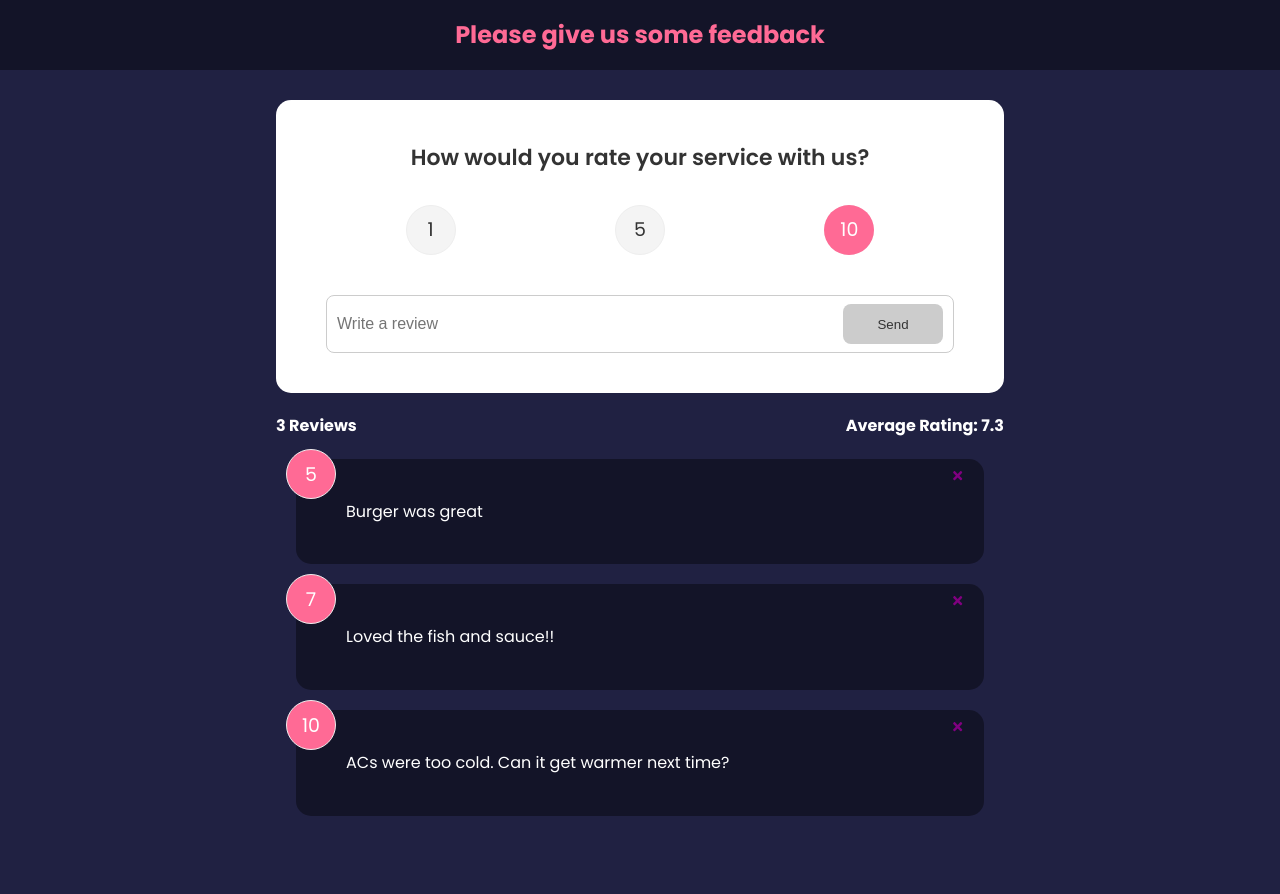
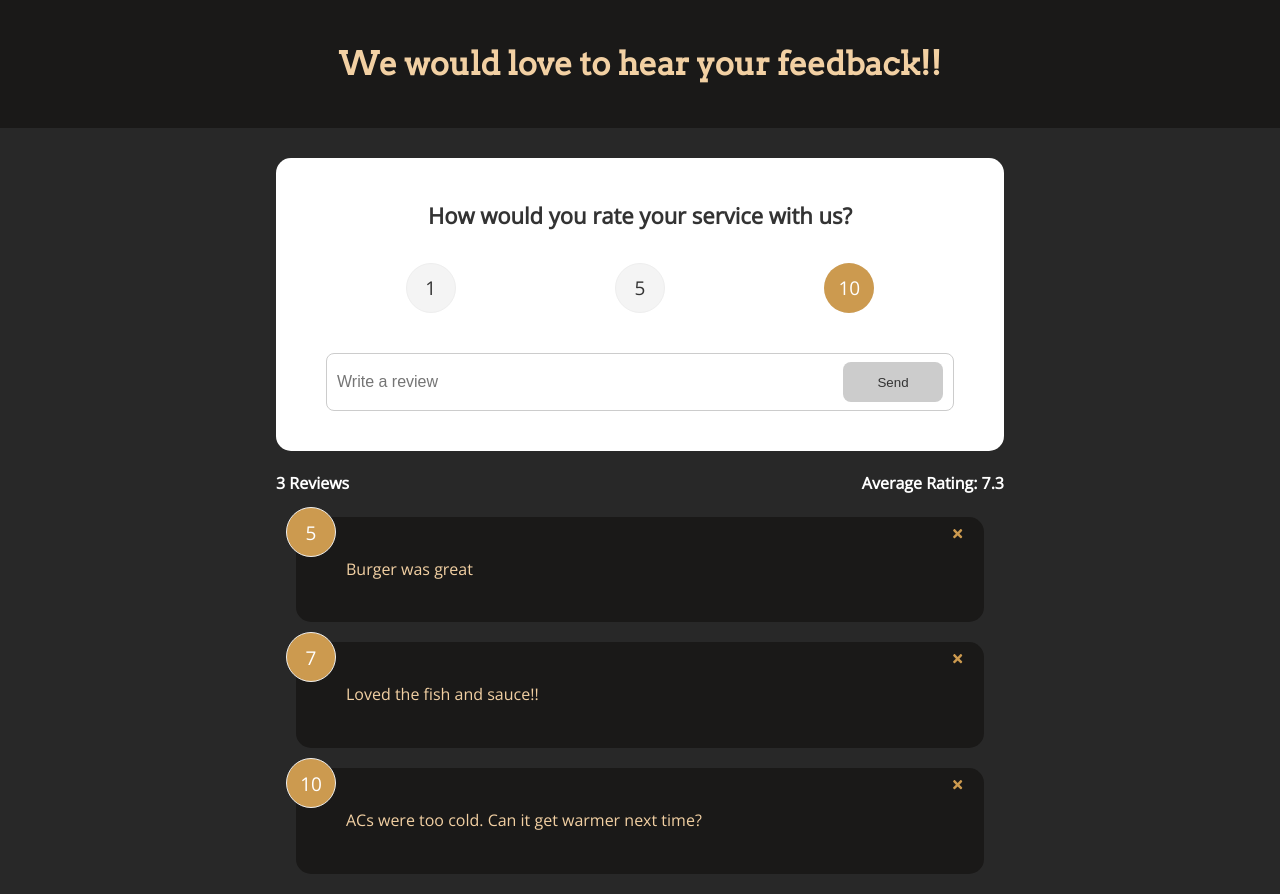
Before and after one commit to godswillumukoro/tw-feedback-app, a React (Create React App) app: page / in a window 1280 px wide. Before the commit the page ends 836 px from the top, so only its background shows below. Built offline with nearby package versions, Linux system fonts and the light colour scheme.

Commit message:
UI color changes

```diff
--- a/src/components/FeedbackItem.jsx
+++ b/src/components/FeedbackItem.jsx
@@ -9,7 +9,7 @@ function FeedbackItem({ item, handleDelete }) {
       <Card darkTheme={true}>
         <div className="num-display">{item.rating}</div>
         <button onClick={() => handleDelete(item.id)} className="close">
-          <FaTimes color='purple' />
+          <FaTimes color='#CC9A4F' />
         </button>
         <div className="tex-display">{item.comment}</div>
       </Card>
--- a/src/components/Header.jsx
+++ b/src/components/Header.jsx
@@ -1,25 +1,26 @@
 import React from "react";
 import PropTypes from "prop-types";
 
-function Header({text, color, bgColor}) {
-
-    const headerStyles = {
-        backgroundColor: bgColor,
-        color:color
-    }
+function Header({ text, color, bgColor }) {
+  const headerStyles = {
+    backgroundColor: bgColor,
+    color: color,
+    textAlign: "center",
+    paddingBlock: "2.4rem",
+  };
 
   return (
     <header style={headerStyles}>
       <div className="container">
-        <h2>{text}</h2>
+        <h1>{text}</h1>
       </div>
     </header>
   );
 }
 Header.defaultProps = {
-  text: "Please give us some feedback",
-  bgColor: 'rgba(0,0,0,0.4',
-  color: '#ff6a95'
+  text: "We would love to hear your feedback!!",
+  bgColor: "#1A1918",
+  color: "#F2D0A3",
 };
 
 Header.propTypes = {
--- a/src/globals.css
+++ b/src/globals.css
@@ -1,4 +1,4 @@
-@import url('https://fonts.googleapis.com/css2?family=Poppins:wght@400;600;700&display=swap');
+  @import url('https://fonts.googleapis.com/css2?family=Arvo&family=Open+Sans&display=swap');
 
 * {
   box-sizing: border-box;
@@ -7,10 +7,15 @@
 }
 
 body {
-  font-family: 'Poppins', sans-serif;
-  background-color: #202142;
+font-family: 'Open Sans', sans-serif;
+  background-color: #282828;
   color: #fff;
   line-height: 1.6;
+}
+
+h1 {
+  font-family: 'Arvo', serif;
+
 }
 
 ul {
@@ -24,7 +29,7 @@ ul {
 }
 
 header {
-  height: 70px;
+  /* height: 70px; */
   width: 100%;
   display: flex;
   justify-content: space-between;
@@ -42,8 +47,8 @@ header {
 }
 
 .card.reverse {
-  background-color: rgba(0, 0, 0, 0.4);
-  color: #fff;
+  background-color: #1A1918;
+  color: #F2D0A3;
 }
 
 .card h2 {
@@ -87,7 +92,7 @@ header {
 
 .rating li:hover,
 .num-display {
-  background: #ff6a95;
+  background: #CC9A4F;
   color: #fff;
 }
 
@@ -96,7 +101,7 @@ header {
 }
 
 [type='radio']:checked ~ label {
-  background: #ff6a95;
+  background: #CC9A4F;
   color: #fff;
 }
 
@@ -156,11 +161,11 @@ input:focus {
 }
 
 .btn-primary {
-  background-color: #202142;
+  background-color: #CC9A4F;
 }
 
 .btn-secondary {
-  background: #ff6a95;
+  background: #CC9A4F;
 }
 
 .btn:hover {
@@ -182,7 +187,7 @@ input:focus {
 .message {
   padding-top: 10px;
   text-align: center;
-  color: rebeccapurple;
+  color:#6a4c1f;
 }
 
 /* FIX: Remove position: absolute to keep about icon at the bottom of the
@@ -200,7 +205,7 @@ input:focus {
 }
 
 .about-link a:hover {
-  color: #ff6a95;
+  color: #CC9A4F;
 }
 
 .about h1 {
@@ -228,3 +233,8 @@ input:focus {
     width: 80%;
   }
 }
+
+.text-center {
+  text-align: center;
+  color: yellowgreen;
+}
```
Also changed, not shown: public/twinwaters-logo.png (added), 1 other file (tests, documents, lock files or other folders).
